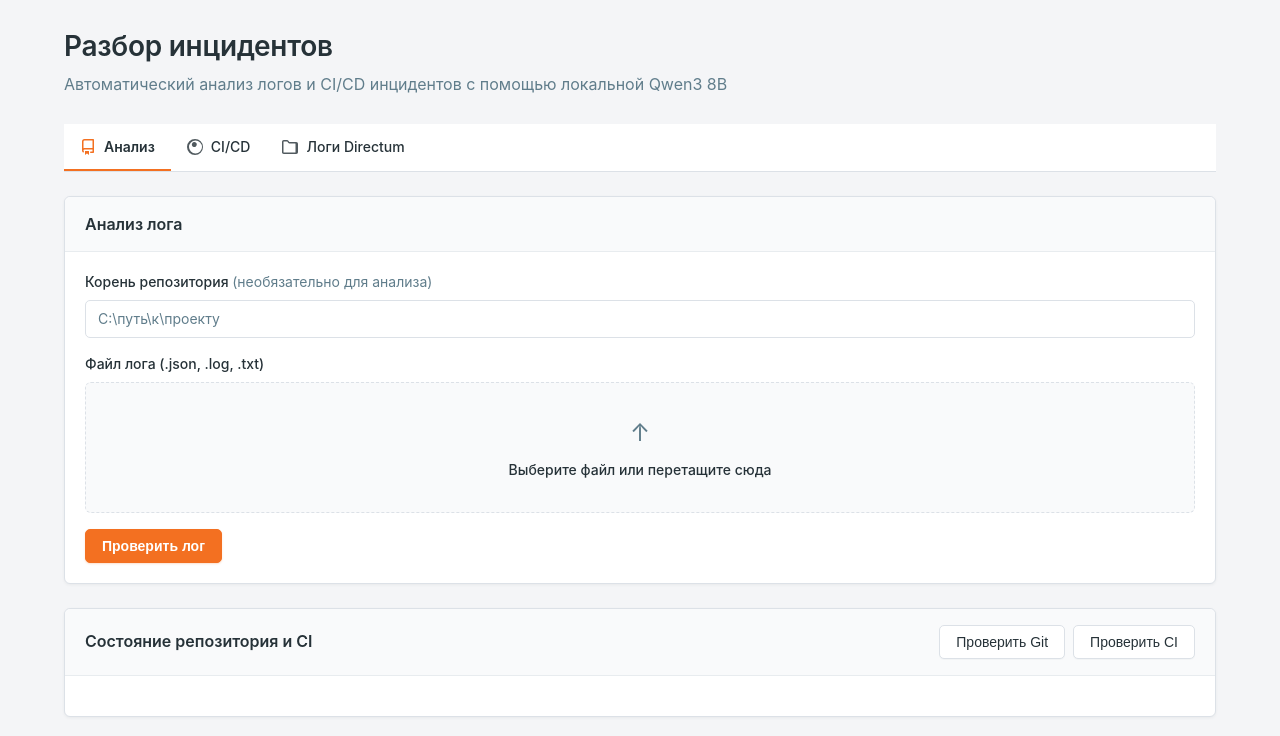
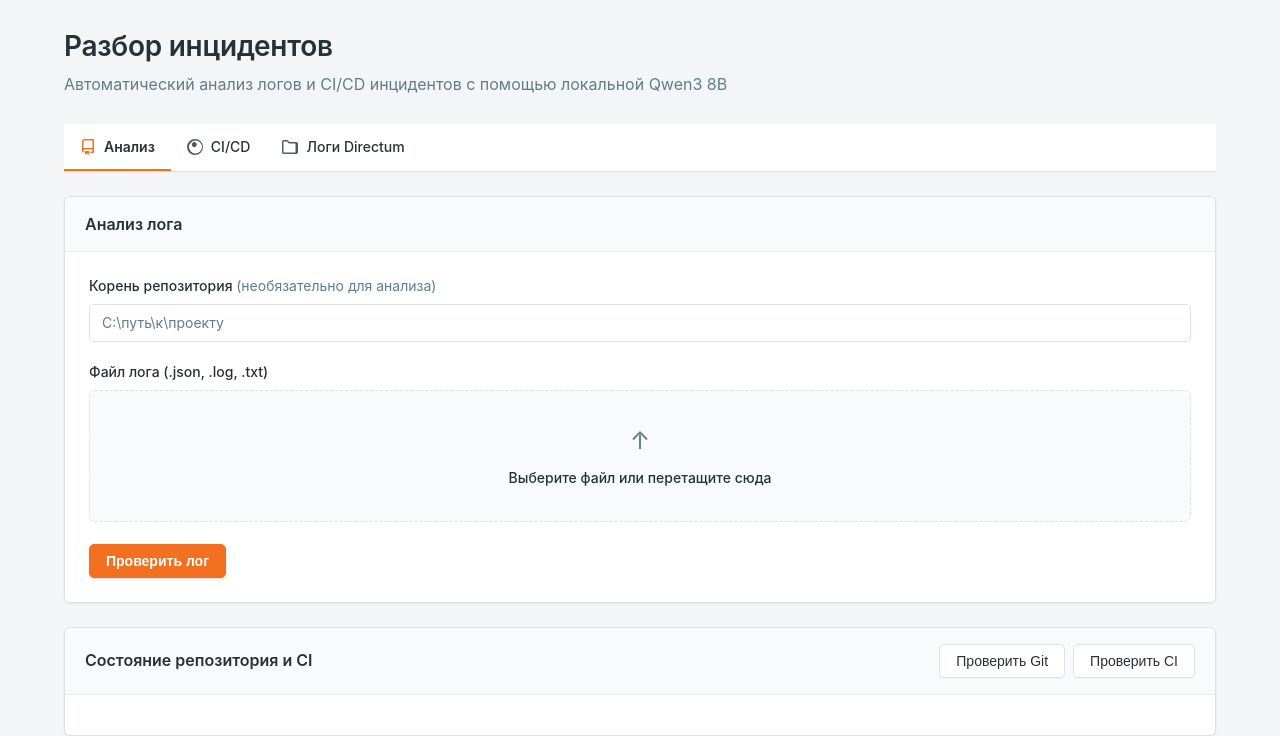
Before and after one commit to Pustoylst/AI_checks_log, a plain HTML site: page static/index.html in a window 1280 px wide. Shown: the part 75-811 px from the top of the page. Drawn offline with Linux system fonts and the light colour scheme.

Commit message:
style(analyze): redesign log upload dropzone and form layout

```diff
--- a/static/index.html
+++ b/static/index.html
@@ -65,11 +65,11 @@
 
               <div class="gh-form-group">
                 <label class="gh-label" for="log-file">Файл лога (.json, .log, .txt)</label>
-                <div class="gh-upload-zone">
+                <label class="gh-upload-zone" for="log-file">
                   <input id="log-file" name="file" type="file" accept=".json,.log,.txt,application/json,text/plain">
                   <span class="gh-upload-icon">↑</span>
                   <span class="gh-upload-text" id="file-name">Выберите файл или перетащите сюда</span>
-                </div>
+                </label>
               </div>
 
               <button id="submit-button" class="gh-btn gh-btn-primary" type="submit">
--- a/static/styles.css
+++ b/static/styles.css
@@ -275,16 +275,54 @@ input[type="radio"]:focus-visible {
   outline-offset: 2px;
 }
 
-/* --- ЗОНА ЗАГРУЗКИ --- */
+/* --- СЕКЦИЯ АНАЛИЗА И ЗОНА ЗАГРУЗКИ --- */
+#analyze-section .gh-box-body { padding: 24px; }
+#analyze-form { display: flex; flex-direction: column; }
+#analyze-form .gh-form-group { margin-bottom: 20px; }
+#analyze-form #submit-button { align-self: flex-start; margin-top: 2px; }
+#form-message { margin-top: 16px; }
+
 .gh-upload-zone {
-  border: 1px dashed var(--gh-border-default); border-radius: 6px;
-  padding: 32px; text-align: center; position: relative; cursor: pointer;
-  background-color: var(--gh-bg-inset); transition: border-color 0.2s;
+  position: relative;
+  display: flex;
+  flex-direction: column;
+  align-items: center;
+  justify-content: center;
+  min-height: 132px;
+  padding: 24px;
+  text-align: center;
+  cursor: pointer;
+  background-color: var(--gh-bg-subtle);
+  border: 1.5px dashed var(--gh-border-default);
+  border-radius: 6px;
+  transition: background-color 0.2s ease, border-color 0.2s ease, box-shadow 0.2s ease;
 }
-.gh-upload-zone:hover { border-color: var(--gh-fg-muted); }
+.gh-upload-zone:hover,
+.gh-upload-zone:focus-within {
+  border-color: var(--gh-accent-fg);
+  background-color: var(--gh-accent-subtle);
+}
+.gh-upload-zone:focus-within {
+  box-shadow: 0 0 0 3px rgba(243, 112, 33, 0.12);
+}
 .gh-upload-zone input { position: absolute; width: 1px; height: 1px; opacity: 0; }
-.gh-upload-icon { display: block; font-size: 24px; color: var(--gh-fg-muted); margin-bottom: 8px; }
-.gh-upload-text { color: var(--gh-fg-default); font-weight: 500; }
+.gh-upload-icon {
+  display: block;
+  margin-bottom: 8px;
+  color: var(--gh-fg-muted);
+  font-size: 24px;
+  transition: color 0.2s ease;
+}
+.gh-upload-zone:hover .gh-upload-icon,
+.gh-upload-zone:focus-within .gh-upload-icon { color: var(--gh-accent-fg); }
+.gh-upload-text {
+  display: block;
+  max-width: 100%;
+  color: var(--gh-fg-default);
+  font-weight: 500;
+  overflow-wrap: anywhere;
+}
+#file-name { color: var(--gh-fg-default); font-weight: 500; }
 
 /* --- КНОПКИ --- */
 .gh-btn {
```
